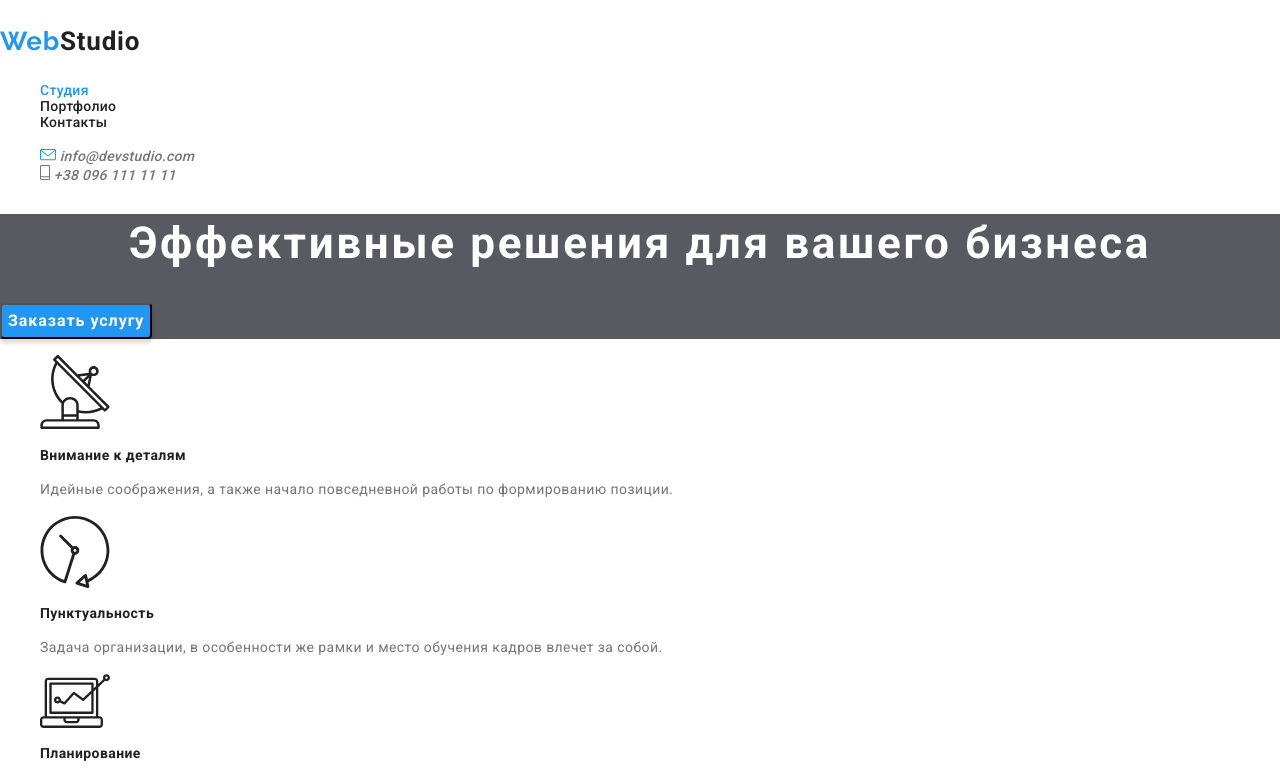
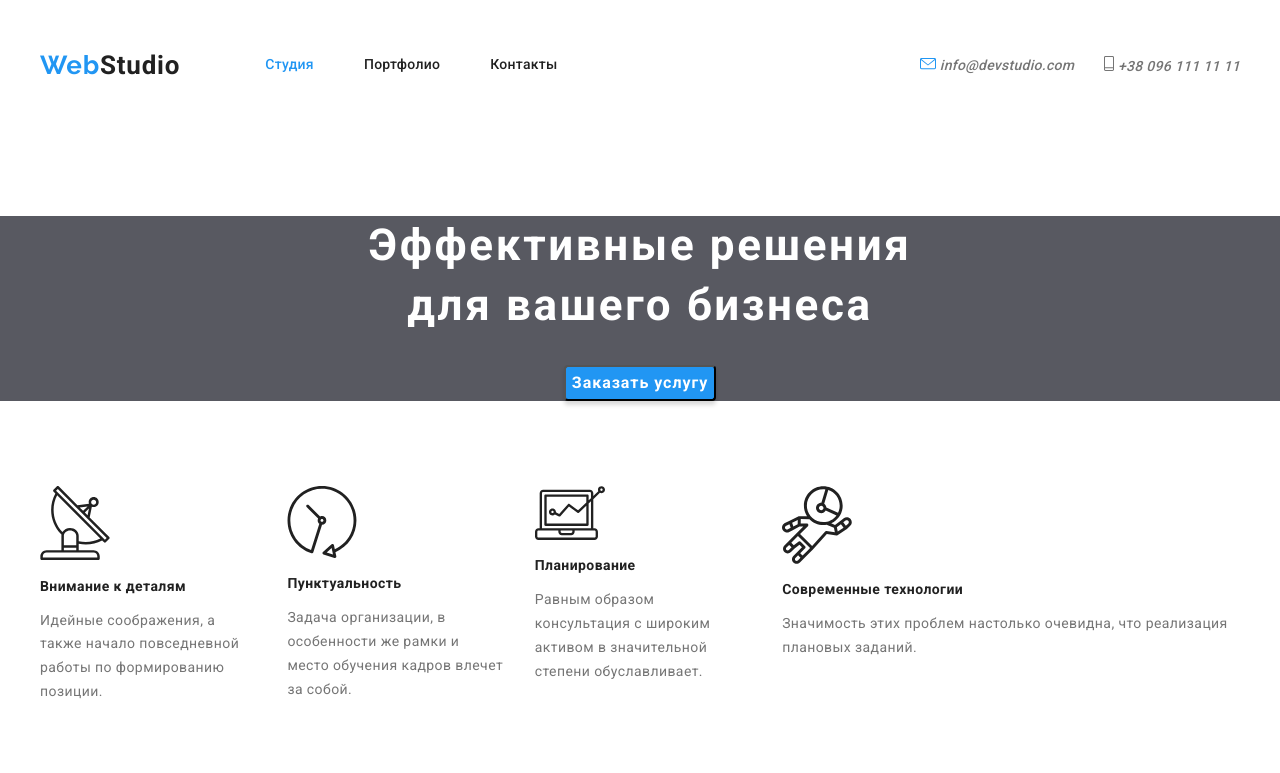
Before and after one commit to Sizif86/goit-markup-hw-03, a plain HTML site: page index.html in a window 1280 px wide. Shown: the top 773 px of the page. Drawn offline with Linux system fonts and the light colour scheme.

Commit message:
добавляет позиционирование

```diff
--- a/css/styles.css
+++ b/css/styles.css
@@ -26,6 +26,26 @@ body {
 a {
   text-decoration: none;
 }
+
+.page-header {
+  padding: 24px;
+}
+.container {
+  width: 1200px;
+  padding-left: 15px;
+  padding-right: 15px;
+  margin-left: auto;
+  margin-right: auto;
+  margin-top: 0px;
+  margin-bottom: 85px;
+}
+.content-box:not(:last-child) {
+  margin-right: 30px;
+  width: calc((100% - 30px * 3) / 4);
+}
+.about-us-list {
+  display: flex;
+}
 .site-nav:hover,
 .site-nav:focus {
   color: var(--accent-text);
@@ -47,6 +67,8 @@ a {
 }
 .list {
   list-style: none;
+  padding: 0;
+  margin: 0;
 }
 .logo-web {
   font-family: Raleway;
@@ -65,6 +87,26 @@ a {
 
   letter-spacing: 0.03em;
 }
+.logo {
+  margin-right: 85px;
+}
+.flexbox {
+  display: flex;
+  justify-content: flex-end;
+  align-items: center;
+}
+
+.navigation {
+  display: flex;
+  align-items: center;
+  margin-right: auto;
+}
+.menu-list {
+  display: flex;
+}
+.menu-item:not(:last-child) {
+  margin-right: 50px;
+}
 .site-nav {
   font-weight: 500;
   font-size: 14px;
@@ -81,6 +123,9 @@ a {
   line-height: 1.14;
   letter-spacing: 0.02em;
   color: var(--main-text-color);
+}
+.mail-link {
+  margin-right: 30px;
 }
 .link-mail,
 .link-tel {
@@ -105,6 +150,9 @@ a {
   color: var(--primary-white-color);
   background-color: var(--hero-bcg-color);
 }
+.hero {
+  text-align: center;
+}
 .section-head {
   color: var(--primary-white-color);
   font-weight: 900;
@@ -112,6 +160,7 @@ a {
   line-height: 1.36;
   text-align: center;
   letter-spacing: 0.06em;
+  margin-top: 0px;
 }
 .button-head {
   color: var(--primary-white-color);
@@ -124,6 +173,12 @@ a {
   line-height: 1.87;
   letter-spacing: 0.06em;
   background-color: var(--accent-text);
+  text-align: center;
+}
+.button-head {
+  margin-left: auto;
+  margin-right: auto;
+  padding: 10px, 32px;
 }
 .title-detalis {
   font-weight: 700;
--- a/index.html
+++ b/index.html
@@ -12,19 +12,20 @@
   </head>
   <body>
     <!--Шапка сайта-->
-    <header>
-      <nav>
+    <header class="page-header">
+      <div class="container flexbox">
+        <nav class="navigation">
           <p class="logo">
             <span class="logo-web">Web</span>Studio
           </p>
-        <ul class ="list site-nav">
-          <li><a href="./index.html" class="nav-link current">Студия</a></li>
-          <li><a href="./portfolio.html" class="site-nav">Портфолио</a></li>
-          <li><a href="#" class="site-nav" >Контакты</a></li>
+          <ul class ="list site-nav menu-list">
+            <li class="menu-item" ><a href="./index.html" class="nav-link current">Студия</a></li>
+            <li class="menu-item"><a href="./portfolio.html" class="site-nav">Портфолио</a></li>
+            <li class="menu-item"><a href="#" class="site-nav" >Контакты</a></li>
           </ul>
         </nav>
         <address>
-        <ul class="list">
+          <ul class="list menu-list">
             <li>
               <a href="mailto:info@devstudio.com" class="mail-link">
                <img src="./imegeshw2/studio/svg/envelope .svg" alt="конверт">
@@ -39,19 +40,23 @@
             </li>
           </ul>
         </address>
+      </div>
     </header>
     <main>
       <!--Герой-->
       <section class="hero">
-        <h1 class="section-head">Эффективные решения для вашего бизнеса</h1>
+        <div class="container">
+          <h1 class="section-head">Эффективные решения <br>для вашего бизнеса</h1>
           <button class="button-head">Заказать услугу</button>
+        </div>
       </section>
 
       <!--Преимущества-->
       <section>
+        <div class="container">
           <h2 hidden>Преимущества</h2>
-        <ul class="list">
-          <li>
+          <ul class="list  about-us-list">
+            <li class="content-box">
               <img src="./imegeshw2/studio/svg/plate.svg" width="70" alt="plate" />
               <p class="title-detalis">Внимание к деталям</p>
               <p class="title-description">
@@ -59,7 +64,7 @@
                 формированию позиции.
               </p>
             </li>
-          <li>
+            <li class="content-box">
               <img src="./imegeshw2/studio/svg/watch (1).svg" width="70" alt="watch" />
               <p class="title-detalis">Пунктуальность</p>
               <p class="title-description">
@@ -67,7 +72,7 @@
                 влечет за собой.
               </p>
             </li>
-          <li>
+            <li class="content-box" >
               <img src="./imegeshw2/studio/svg/comp (1).svg" width="70" alt="comp" />
               <p class="title-detalis">Планирование</p>
               <p class="title-description">
@@ -75,7 +80,7 @@
                 обуславливает.
               </p>
             </li>
-          <li>
+            <li class="content-box">
               <img src="./imegeshw2/studio/svg/man(1).svg" width="70" alt="man" />
               <p class="title-detalis">Современные технологии</p>
               <p class="title-description">
@@ -84,10 +89,12 @@
               </p>
             </li>
           </ul>
+        </div>
       </section>
 
       <!--Услуги-->
       <section>
+        <div class="container">
           <p class="section-service">Чем мы занимаемся</p>
           <ul class="list">
             <li>
@@ -103,9 +110,11 @@
               <p class="service-description">Дизайнерские решения</p>
             </li>
           </ul>
+        </div>
       </section>
       <!--Команда-->
       <section>
+        <div class="container">
           <h2 class="section-name">Наша команда</h2>
           <ul class="list">
             <li>
@@ -186,10 +195,12 @@
               </li>
             </ul>
           </li>
+        </div>
       </section>
 
       <!--Постоянные клиенты-->
       <section>
+        <div class="container">
           <h2>Постоянные клиенты</h2>
           <ul class="list">
             <li class="section-name>
@@ -211,11 +222,14 @@
               <a href="" aria-label="ссылка на TAG LINE COMPANI">TAG LINE COMPANI</a>
             </li>
           </ul>
+        </div>
       </section>
     </main>
 
 
     <!--footer-->
+    <section>
+      <div class="container">
         <footer class="footer">
           <div>
             <p class="logo footer">
@@ -255,6 +269,8 @@
           <div>
             <b>подпишитесь на рассылку</b>
           </div>
+        </div>
+      </section>
     </footer>
   </body>
 </html>
```
Lines whose indentation alone changed are shown as unchanged.
